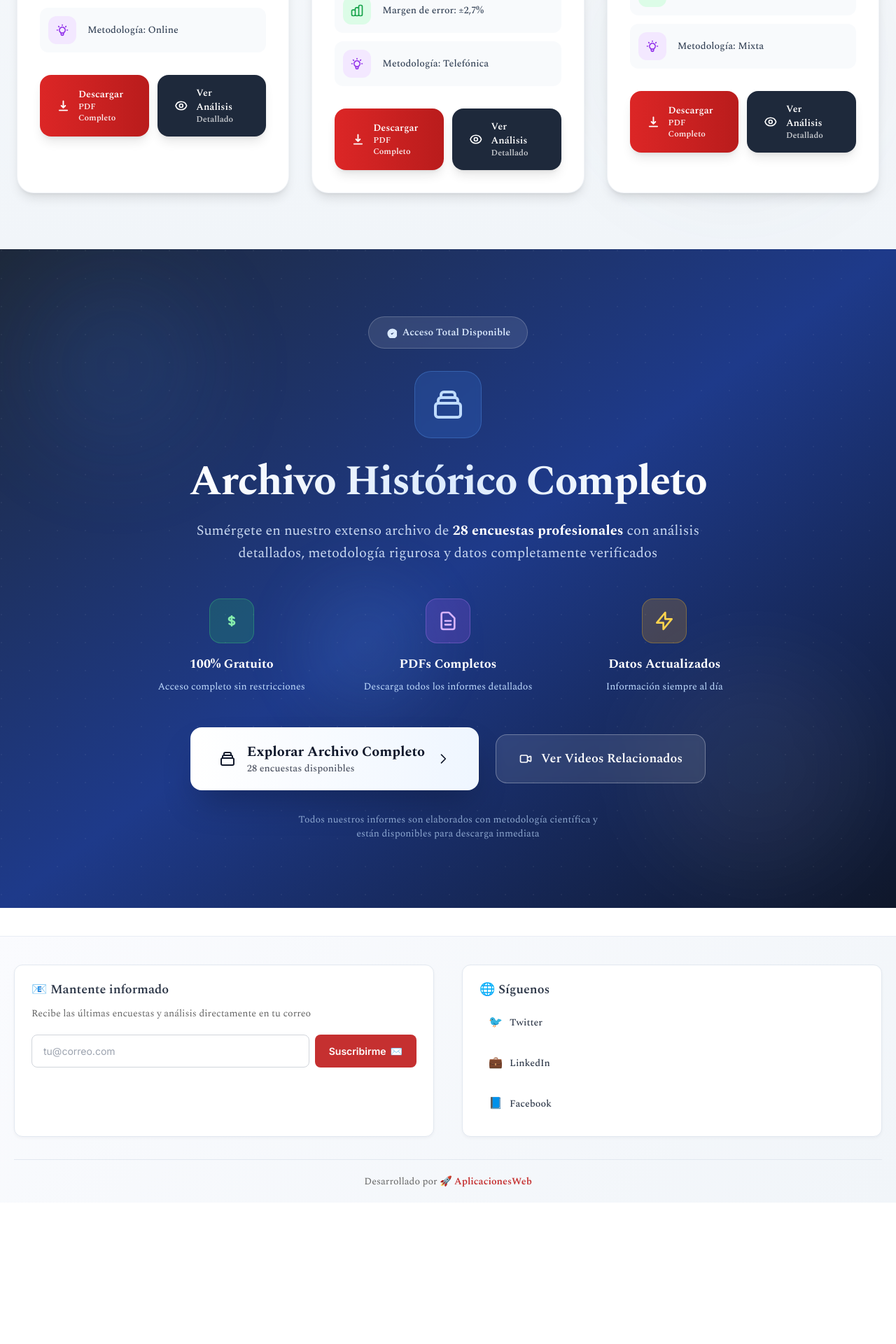
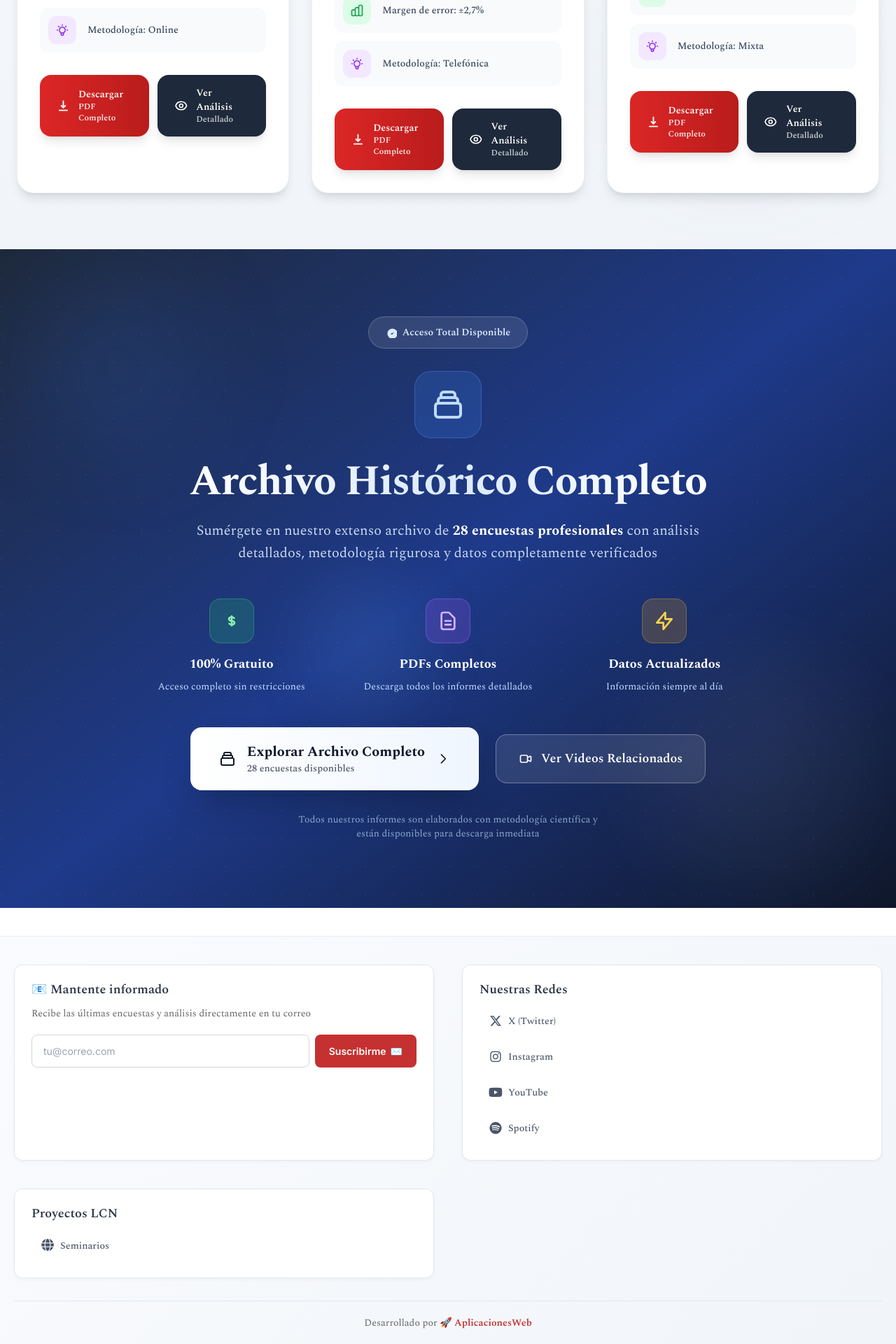
Before and after one commit to JuanJorquerAI/encuesta-lcn, a Jekyll site: the page built from index.html, in a window 1280 px wide. Shown: the part 2561-4481 px from the top of the page at 70% size. Built offline with Jekyll 4.4.1, drawn with Linux system fonts in a browser that asks for light colours; nearby versions of some CDN libraries; before the commit the page ends 4279 px from its top, so only the background shows below that.

Commit message:
feat(footer): actualizar enlaces de redes sociales y proyectos

```diff
--- a/_includes/footer.html
+++ b/_includes/footer.html
@@ -17,20 +17,19 @@
       </div>
 
       <div class="footer-section">
-        <h3 class="footer-title">🌐 Síguenos</h3>
+        <h3 class="footer-title">Nuestras Redes</h3>
         <div class="social-links">
-          <a href="#" class="social-link twitter" target="_blank" rel="noopener">
-            <span class="social-icon">🐦</span>
-            <span class="social-text">Twitter</span>
-          </a>
-          <a href="#" class="social-link linkedin" target="_blank" rel="noopener">
-            <span class="social-icon">💼</span>
-            <span class="social-text">LinkedIn</span>
-          </a>
-          <a href="#" class="social-link facebook" target="_blank" rel="noopener">
-            <span class="social-icon">📘</span>
-            <span class="social-text">Facebook</span>
-          </a>
+          <a href="https://x.com/Padrino50leyes" class="social-link" target="_blank" rel="noopener"><i class="fab fa-x-twitter"></i> X (Twitter)</a>
+          <a href="https://www.instagram.com/albertomayolcs/" class="social-link" target="_blank" rel="noopener"><i class="fab fa-instagram"></i> Instagram</a>
+          <a href="https://www.youtube.com/@PodcastLaCosaNostra" class="social-link" target="_blank" rel="noopener"><i class="fab fa-youtube"></i> YouTube</a>
+          <a href="https://open.spotify.com/show/36z13c7Uf8o9HNR1FqXHLc" class="social-link" target="_blank" rel="noopener"><i class="fab fa-spotify"></i> Spotify</a>
+        </div>
+      </div>
+
+      <div class="footer-section">
+        <h3 class="footer-title">Proyectos LCN</h3>
+        <div class="social-links">
+          <a href="https://seminarioslacosanostra.cl/" class="social-link" target="_blank" rel="noopener"><i class="fas fa-globe"></i> Seminarios</a>
         </div>
       </div>
     </div>
--- a/assets/css/main.css
+++ b/assets/css/main.css
@@ -414,6 +414,32 @@ a:focus{outline:2px solid #c8d7ff;outline-offset:2px;border-radius:4px}
   .container{max-width:1240px}
 }
 
+/* Estilos para el Footer */
+.footer-section .social-links {
+  display: flex;
+  flex-direction: column;
+  gap: 0.5rem;
+}
+
+.footer-section .social-link {
+  color: #4a5568; /* gray-700 */
+  text-decoration: none;
+  display: inline-flex;
+  align-items: center;
+  gap: 0.5rem;
+  transition: color 0.3s ease;
+}
+
+.footer-section .social-link:hover {
+  color: #1a202c; /* gray-900 */
+}
+
+.footer-section .social-link i {
+  font-size: 1.1rem;
+  width: 20px; /* Ancho fijo para alinear los íconos */
+  text-align: center;
+}
+
 /* Estilos para la página de detalle de la encuesta */
 .encuesta-detail .encuesta-detail-body {
   display: grid;
```
